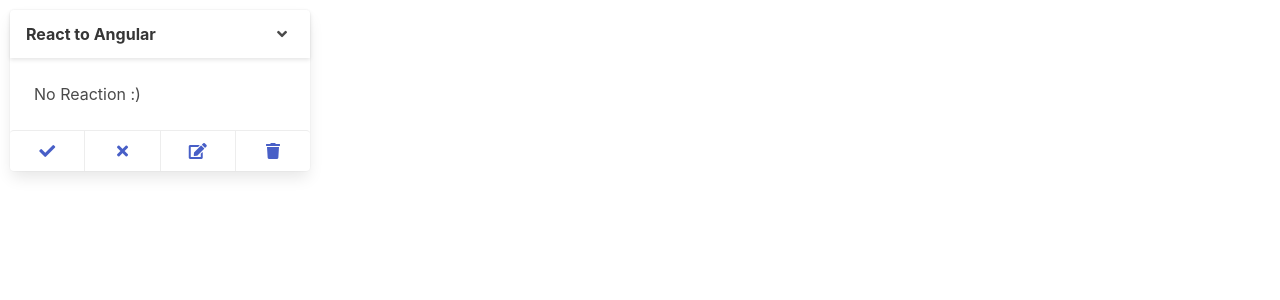
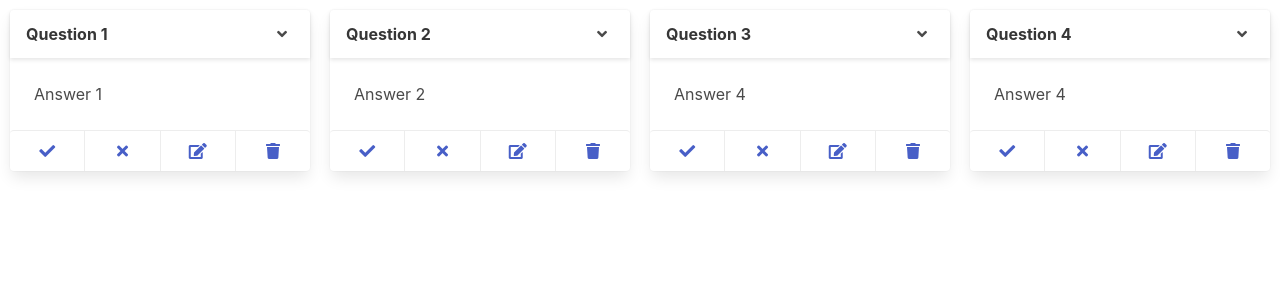
Before and after one commit to walidBouguima/FlashCardGame, an Angular app: page / in a window 1280 px wide. Shown: the top 300 px of the page. Built offline with nearby package versions, Linux system fonts and the light colour scheme.

Commit message:
Add array of flash objects and track them by id using randomly generated ids. Use trackBy built-in function to track changes in the DOM nodes via the generated ids

```diff
--- a/src/app/app.component.html
+++ b/src/app/app.component.html
@@ -1,3 +1,4 @@
 <div class="flashes">
-  <app-flash></app-flash>
+  <app-flash *ngFor="let flash of flashes; trackBy: trackFlashById" [flash]="flash">
+  </app-flash>
 </div>
--- a/src/app/app.component.ts
+++ b/src/app/app.component.ts
@@ -1,4 +1,10 @@
 import { Component } from '@angular/core'
+
+import { IFlash } from './flash.model'
+
+function getRandomNumber() {
+  return Math.floor(Math.random() * 1000)
+}
 
 @Component({
   selector: 'app-root',
@@ -6,5 +12,34 @@
   styleUrls: ['./app.component.css'],
 })
 export class AppComponent {
-  title = 'ng-flashcards'
+  flashes: IFlash[] = [
+    {
+      question: 'Question 1',
+      answer: 'Answer 1',
+      show: false,
+      id: getRandomNumber(),
+    },
+    {
+      question: 'Question 2',
+      answer: 'Answer 2',
+      show: false,
+      id: getRandomNumber(),
+    },
+    {
+      question: 'Question 3',
+      answer: 'Answer 4',
+      show: false,
+      id: getRandomNumber(),
+    },
+    {
+      question: 'Question 4',
+      answer: 'Answer 4',
+      show: false,
+      id: getRandomNumber(),
+    },
+  ]
+
+  trackFlashById(flash) {
+    return flash.id
+  }
 }
```
